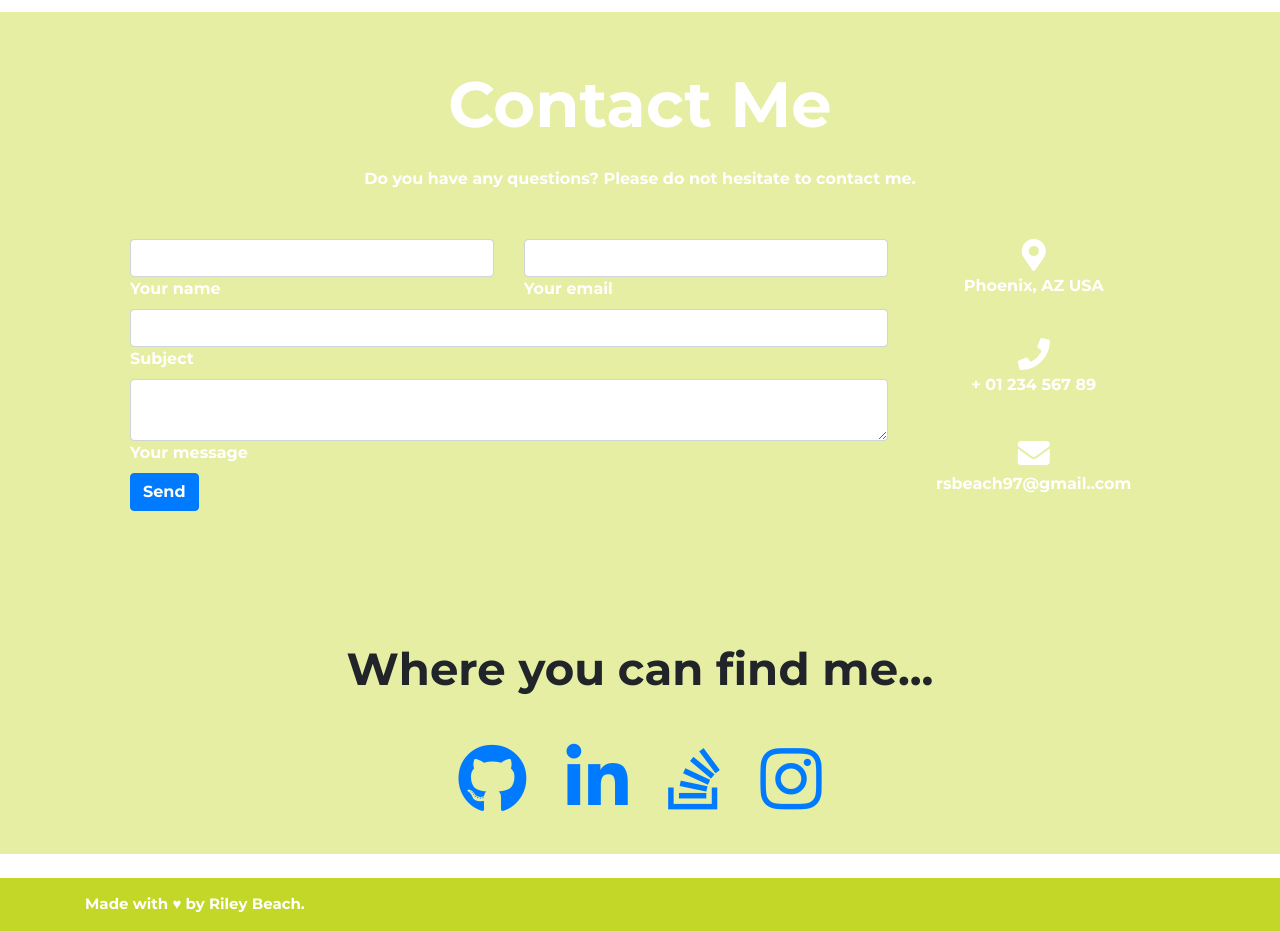
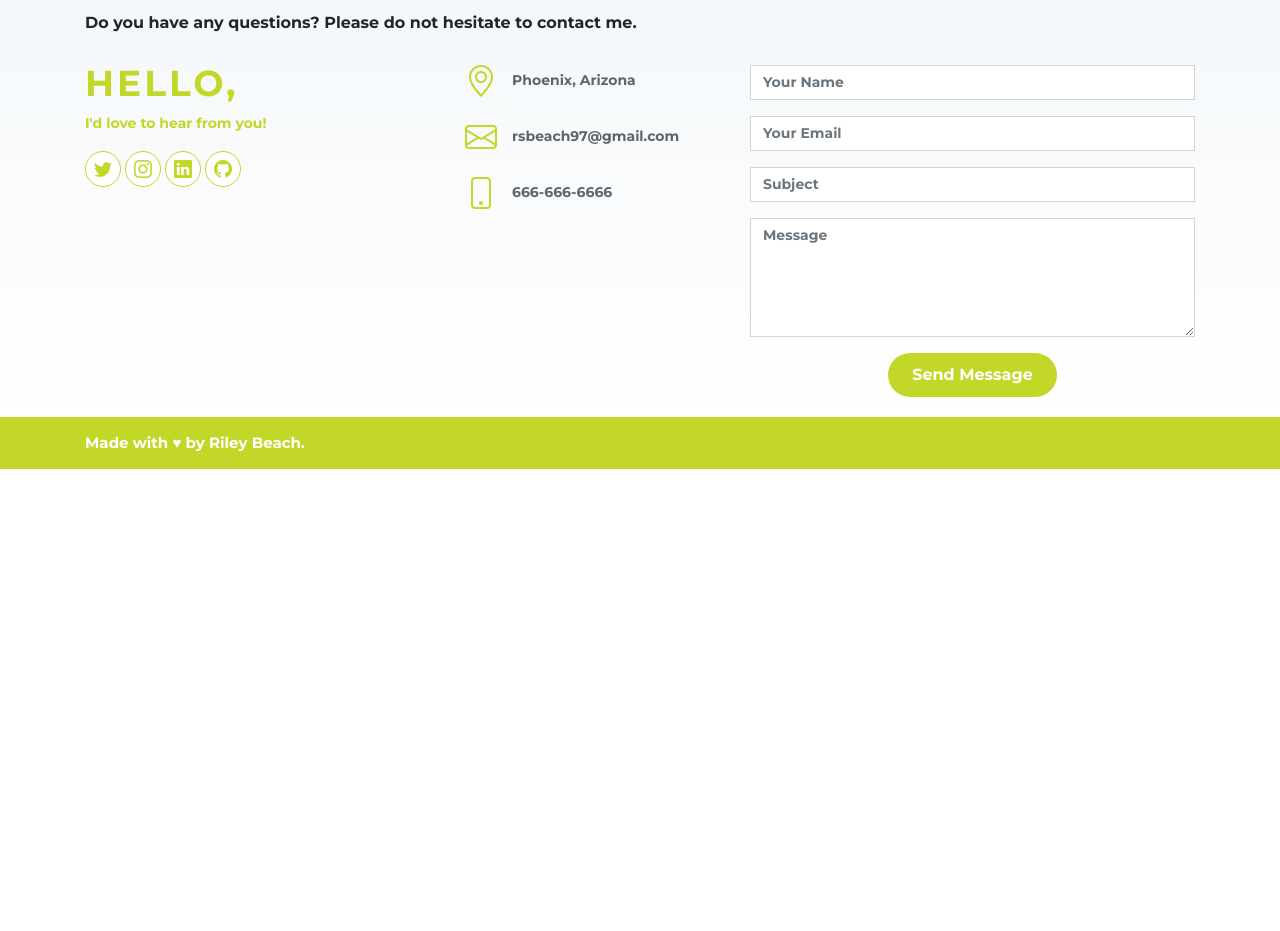
Before and after one commit to beachybeach/my-portfolio, a React (Create React App) app: page / in a window 1280 px wide. Shown: the part 2360-3291 px from the top of the page. After the commit the page ends 2829 px from the top, so only its background shows below. Built offline with nearby package versions, Linux system fonts and the light colour scheme.

Commit message:
happy with contact section for now

```diff
--- a/package.json
+++ b/package.json
@@ -6,7 +6,7 @@
     "@testing-library/jest-dom": "^5.11.10",
     "@testing-library/react": "^11.2.6",
     "@testing-library/user-event": "^12.8.3",
-    "bootstrap-icons": "^1.4.1",
+    "bootstrap-icons": "^1.5.0",
     "react": "^17.0.2",
     "react-dom": "^17.0.2",
     "react-scripts": "4.0.3",
--- a/public/index.html
+++ b/public/index.html
@@ -8,7 +8,10 @@
       integrity="sha384-TX8t27EcRE3e/ihU7zmQxVncDAy5uIKz4rEkgIXeMed4M0jlfIDPvg6uqKI2xXr2"
       crossorigin="anonymous"
     />
-
+    <link
+      rel="stylesheet"
+      href="https://cdn.jsdelivr.net/npm/bootstrap-icons@1.5.0/font/bootstrap-icons.css"
+    />
     <link rel="preconnect" href="https://fonts.gstatic.com" />
     <link
       href="https://fonts.googleapis.com/css2?family=Montserrat:wght@700&display=swap"
--- a/src/App.css
+++ b/src/App.css
@@ -248,41 +248,158 @@ div .card,
   padding-bottom: 15px;
 }
 
-/*SKILLS*/
-.skills-title {
-  text-align: center;
+/*CONTACT*/
+
+#contact {
+  padding: 20px;
+}
+.section-bg {
+  background: linear-gradient(180deg, #f2f6f9 0%, #fff 100%);
+}
+.contact .contact-about h3 {
+  font-size: 36px;
+  margin: 0 0 10px 0;
+  padding: 0;
+  line-height: 1;
+  font-weight: 300;
+  letter-spacing: 3px;
+  text-transform: uppercase;
+  color: #c3d729;
+}
+.contact .contact-about p {
+  font-size: 14px;
+  line-height: 24px;
+  font-family: "montserrat", serif;
+  color: #c3d729;
 }
 
-.skills {
-  text-align: center;
+.contact .social-links {
+  padding-bottom: 20px;
 }
 
-#find-me {
+.contact .social-links a {
+  font-size: 18px;
+  display: inline-block;
+  background: #fff;
+  color: #c3d729;
+  line-height: 0;
+  padding: 8px 0;
+  margin-right: 4px;
+  border-radius: 50%;
   text-align: center;
-  font-size: 10px;
+  width: 36px;
+  height: 36px;
+  transition: 0.3s;
+  border: 1px solid #c3d729;
 }
 
-.form {
-  padding: 30px;
-  margin: 100px;
-  color: white;
+.contact .social-links a:hover {
+  background: darkgreen;
+  color: #fff;
 }
 
-.icons,
-.bottom {
-  padding: 20px;
+.contact .info {
+  color: #5a656e;
+}
+.contact .info i {
+  font-size: 32px;
+  color: #c3d729;
+  line-height: 0;
+  margin-right: 15px;
 }
 
-.list-unstyled {
-  padding: 0;
+.contact .info p {
+  font-size: 14px;
+  margin: 0;
 }
 
-.find-me-title {
-  font-size: 45px;
+.contact .php-email-form .error-message {
+  display: none;
+  color: #fff;
+  background: #ed3c0d;
+  text-align: left;
+  padding: 15px;
+  font-weight: 600;
 }
 
-#contact {
-  background-color: #c3d7296e;
+.contact .php-email-form .error-message br + br {
+  margin-top: 25px;
+}
+
+.contact .php-email-form .sent-message {
+  display: none;
+  color: #fff;
+  background: #18d26e;
+  text-align: center;
+  padding: 15px;
+  font-weight: 600;
+}
+
+.my-3 {
+  margin-top: 1rem !important;
+  margin-bottom: 1rem !important;
+}
+
+.contact .php-email-form .loading {
+  display: none;
+  background: #fff;
+  text-align: center;
+  padding: 15px;
+}
+
+.contact .php-email-form .loading:before {
+  content: "";
+  display: inline-block;
+  border-radius: 50%;
+  width: 24px;
+  height: 24px;
+  margin: 0 10px -6px 0;
+  border: 3px solid #c3d729;
+  border-top-color: #eee;
+  animation: animate-loading 1s linear infinite;
+}
+
+.contact .php-email-form input,
+.contact .php-email-form textarea {
+  border-radius: 0;
+  box-shadow: none;
+  font-size: 14px;
+}
+
+.contact .php-email-form input:focus,
+.contact .php-email-form textarea:focus {
+  border-color: #c3d729;
+}
+
+.contact .php-email-form button[type="submit"] {
+  background: #c3d729;
+  border: 0;
+  padding: 10px 24px;
+  color: #fff;
+  transition: 0.4s;
+  border-radius: 50px;
+}
+
+.contact .php-email-form button[type="submit"]:hover {
+  background: #c3d72970;
+}
+
+@-webkit-keyframes animate-loading {
+  0% {
+    transform: rotate(0deg);
+  }
+  100% {
+    transform: rotate(360deg);
+  }
+}
+
+@keyframes animate-loading {
+  0% {
+    transform: rotate(0deg);
+  }
+  100% {
+    transform: rotate(360deg);
+  }
 }
 
 /*FOOTER*/
--- a/src/components/Contact/index.js
+++ b/src/components/Contact/index.js
@@ -2,116 +2,80 @@ import React from "react";
 
 const Contact = () => {
   return (
-    <div class="mb-4" id="contact">
-      <div class="form">
-        <h2 class="h1-responsive font-weight-bold text-center my-4">Contact Me</h2>
+    <div>
+      <section class="contact section-bg" id="contact">
+        <div class="container">
+          <div class="section-title">
+            <h2>Contact</h2>
 
-        <p class="text-center w-responsive mx-auto mb-5">Do you have any questions? Please do not hesitate to contact me.</p>
-
-        <div class="row">
+            <p>Do you have any questions? Please do not hesitate to contact me.</p>
+          </div>
+          <div class="row">
 
 
-          <div class="col-md-9 mb-md-0 mb-5">
-            <form id="contact-form" name="contact-form" action="mail.php" method="POST">
-
-
-              <div class="row">
-
-
-                <div class="col-md-6">
-                  <div class="md-form mb-0">
-                    <input type="text" id="name" name="name" class="form-control" />
-                    <label for="name" class="">Your name</label>
-                  </div>
-                </div>
-
-
-
-                <div class="col-md-6">
-                  <div class="md-form mb-0">
-                    <input type="text" id="email" name="email" class="form-control" />
-                    <label for="email" class="">Your email</label>
-                  </div>
-                </div>
-
-
-              </div>
-
-
-
-              <div class="row">
-                <div class="col-md-12">
-                  <div class="md-form mb-0">
-                    <input type="text" id="subject" name="subject" class="form-control" />
-                    <label for="subject" class="">Subject</label>
-                  </div>
+            <div class="col-lg-4 col md-4">
+              <div class="contact-about">
+                <h3>Hello,</h3>
+                <p>
+                  I'd love to hear from you!
+                </p>
+                <div class="social-links">
+                  <a href="twitter.com" class="twitter"><i class="bi bi-twitter"></i></a>
+                  <a href="instagram.com" class="instagram"><i class="bi bi-instagram"></i></a>
+                  <a href="linkedin.com" class="linkedin"><i class="bi bi-linkedin"></i></a>
+                  <a href="github.com" class="github"><i class="bi bi-github"></i></a>
                 </div>
               </div>
+            </div>
+            <div class="col-lg-3 col-md-4">
+              <div class="info">
+                <div class="d-flex align-items-center">
+                  <i class="bi bi-geo-alt">
 
-
-
-              <div class="row">
-
-
-                <div class="col-md-12">
-
-                  <div class="md-form">
-                    <textarea type="text" id="message" name="message" rows="2" class="form-control md-textarea"></textarea>
-                    <label for="message">Your message</label>
-                  </div>
-
+                  </i>
+                  <p>Phoenix, Arizona</p>
+                </div>
+                <div class="d-flex align-items-center mt-4">
+                  <i class="bi bi-envelope">
+                  </i>
+                  <p>rsbeach97@gmail.com</p>
+                </div>
+                <div class="d-flex align-items-center mt-4">
+                  <i class="bi bi-phone">
+                  </i>
+                  <p>666-666-6666</p>
                 </div>
               </div>
-
-
-            </form>
-
-            <div class="text-center text-md-left">
-              <a href="moviepoopshoot.com" class="btn btn-primary" onclick="document.getElementById('contact-form').submit();">Send</a>
             </div>
-            <div class="status"></div>
-          </div>
-
-
-
-          <div class="col-md-3 text-center">
-            <ul class="list-unstyled mb-0">
-              <li><i class="fas fa-map-marker-alt fa-2x"></i>
-                <p>Phoenix, AZ USA</p>
-              </li>
-
-              <li><i class="fas fa-phone mt-4 fa-2x"></i>
-                <p>+ 01 234 567 89</p>
-              </li>
-
-              <li><i class="fas fa-envelope mt-4 fa-2x"></i>
-                <p>rsbeach97@gmail..com</p>
-              </li>
-            </ul>
+            <div class="col-lg-5 col-md-8">
+              <form action="forms/contact.php" method="post" class="php-email-form">
+                <div class="form-group">
+                  <input type="text" name="name" class="form-control" id="name" placeholder="Your Name" required></input>
+                </div>
+                <div class="form-group mt-3">
+                  <input type="email" name="email" class="form-control" id="email" placeholder="Your Email" required></input>
+                </div>
+                <div class="form-group mt-3">
+                  <input type="text" name="subject" class="form-control" id="subject" placeholder="Subject" required></input>
+                </div>
+                <div class="form-group mt-3">
+                  <textarea class="form-control" name="message" rows="5" placeholder="Message" required></textarea>
+                </div>
+                <div class="my-3">
+                  <div class="loading">Loading</div>
+                  <div class="error-message"></div>
+                  <div class="sent-message">Your message has been sent. Thank you!</div>
+                </div>
+                <div class="text-center">
+                  <button type="submit">Send Message</button>
+                </div>
+              </form>
+            </div>
           </div>
         </div>
-
-      </div>
-      <div id="find-me">
-        <h1 class="find-me-title">Where you can find me...</h1>
-        <div class="icons">
-          <a href="https://github.com/beachybeach" target="_blank" rel="noreferrer">
-            <i class="fab fa-github fa-7x bottom" aria-hidden="true"></i>
-          </a>
-          <a href="https://www.linkedin.com/in/rileysbeach/" target="_blank" rel="noreferrer">
-            <i class="fab fa-linkedin-in fa-7x bottom"></i>
-          </a>
-          <a href="https://stackoverflow.com/users/15348326/riley-beach" target="_blank" rel="noreferrer">
-            <i class="fab fa-stack-overflow fa-7x bottom"></i>
-          </a>
-          <a href="https://www.instagram.com/beachybeachhh" target="_blank" rel="noreferrer">
-            <i class="fab fa-instagram fa-7x bottom"></i>
-          </a>
-        </div>
-      </div>
-
+      </section>
     </div>
   )
-}
+};
 
 export default Contact;
```
Also changed, not shown: 1 other file (tests, documents, lock files or other folders).
